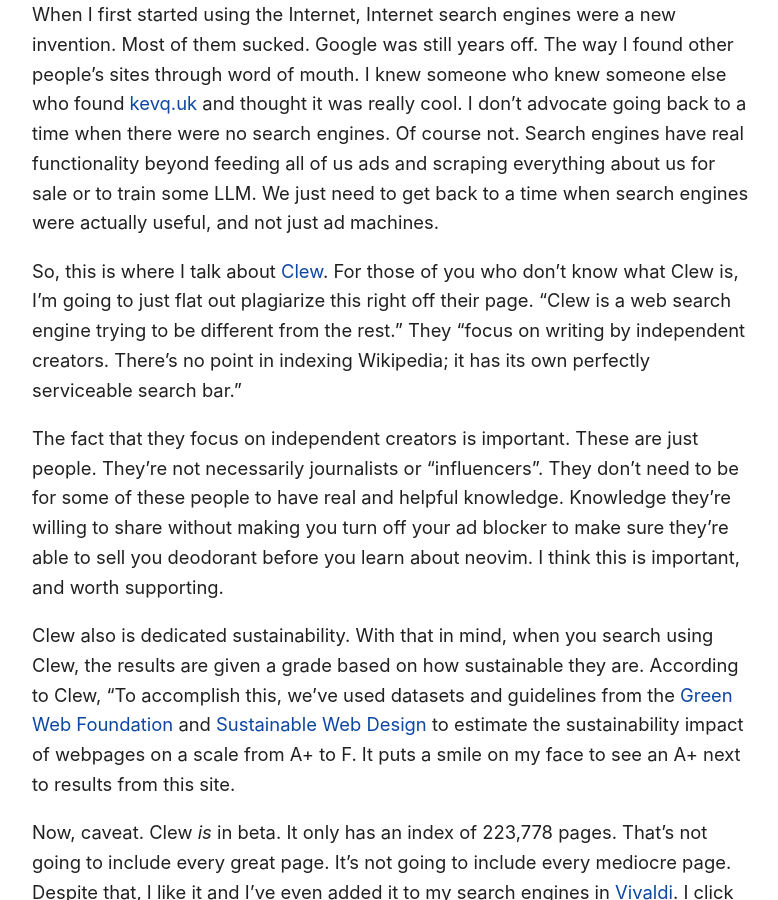
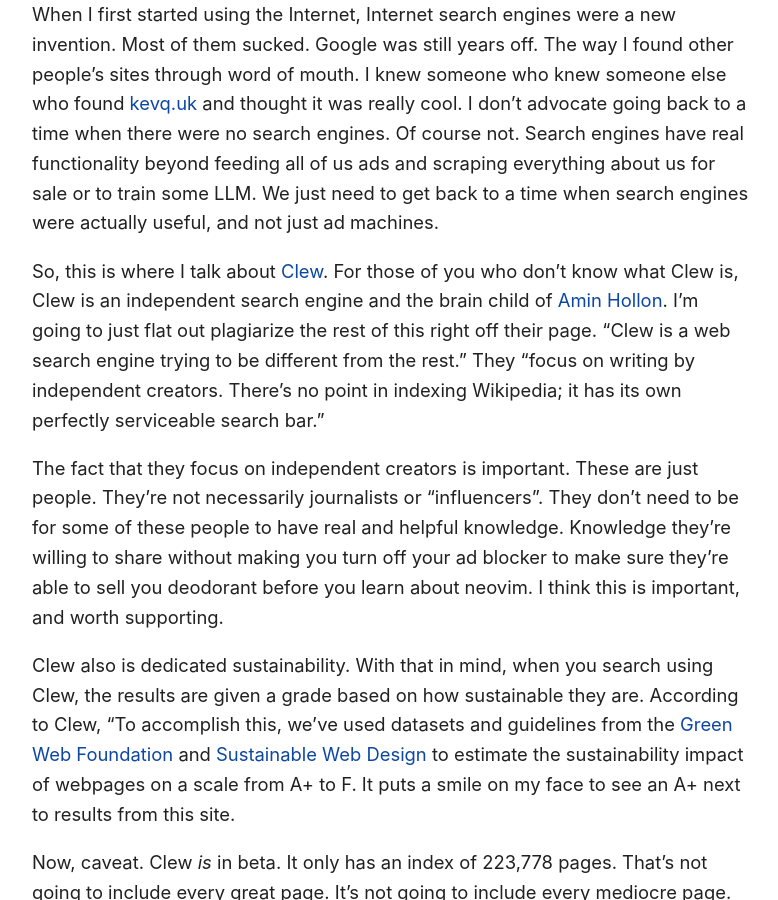
Before and after one commit to lrmikestone/jekyll.blog, a Jekyll site: the page built from _posts/2024/2024-08-19-lets-talk-about-clew.md, in a window 1280 px wide and 900 px high, scrolled down 384 px. Shown: the whole window, without its empty margins (248-1026 px from the left). Built offline with Jekyll 4.4.1, drawn with Linux system fonts in a browser that asks for light colours.

Commit message:
Added a little bit more attribution here.

```diff
--- a/_posts/2024/2024-08-19-lets-talk-about-clew.md
+++ b/_posts/2024/2024-08-19-lets-talk-about-clew.md
@@ -15,9 +15,9 @@
 
 <!--more-->
 
-So, this is where I talk about [Clew](https://clew.se). For those of you who don't know what Clew is, I'm going to just flat out plagiarize this right off their page.
-"Clew is a web search engine trying to be different from the rest." They "focus on writing by independent creators. There's no point in indexing Wikipedia; it has its
-own perfectly serviceable search bar."
+So, this is where I talk about [Clew](https://clew.se). For those of you who don't know what Clew is, Clew is an independent search engine and the brain child of
+[Amin Hollon](https://alpha.polymaths.social/@amin). I'm going to just flat out plagiarize the rest of this right off their page. "Clew is a web search engine trying
+to be different from the rest." They "focus on writing by independent creators. There's no point in indexing Wikipedia; it has its own perfectly serviceable search bar."
 
 The fact that they focus on independent creators is important. These are just people. They're not necessarily journalists or "influencers". They don't need to be for some
 of these people to have real and helpful knowledge. Knowledge they're willing to share without making you turn off your ad blocker to make sure they're able to sell you
```
